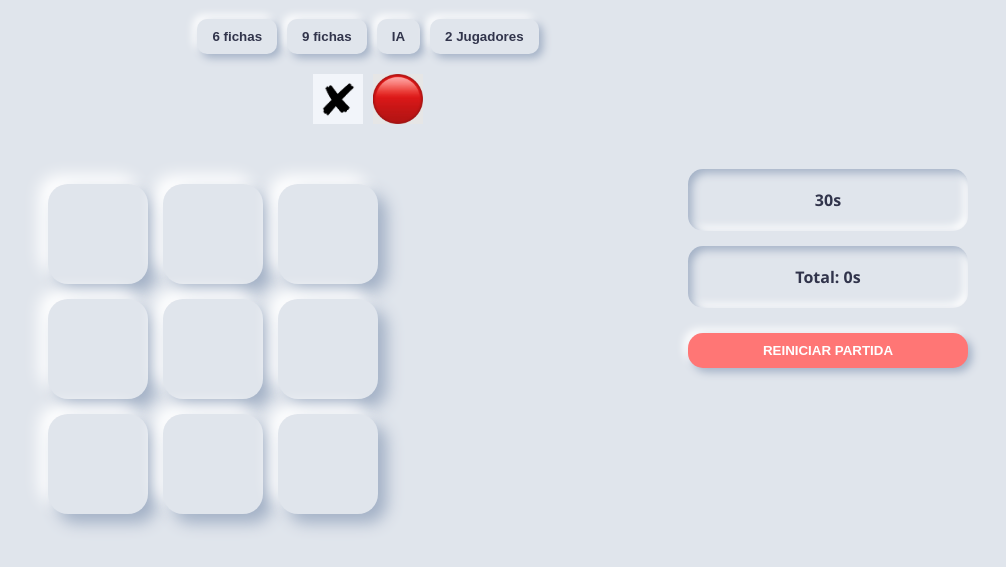
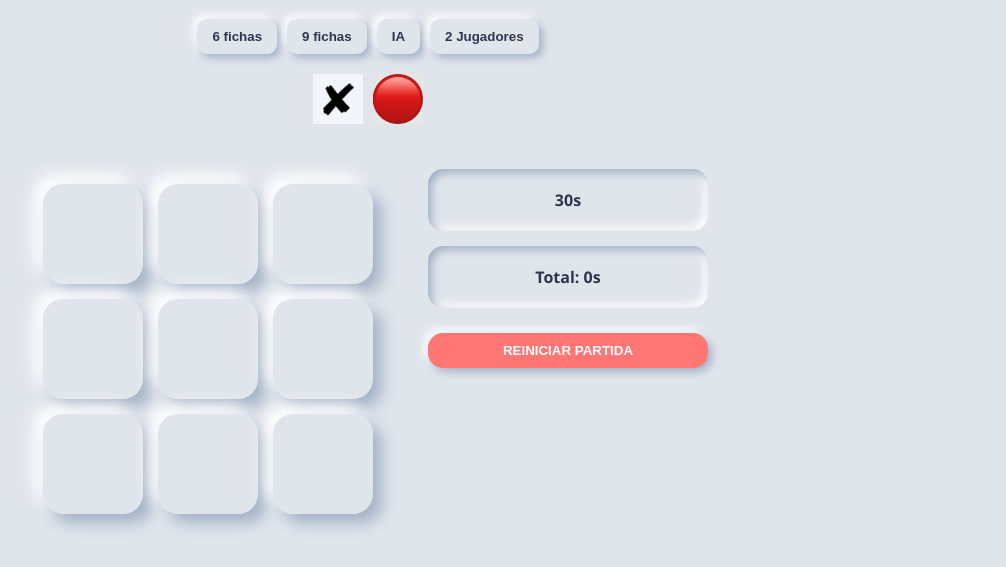
Before and after one commit to EverthRios02/juego-3enraya-ggm, a website: page public/TresEnRaya/index.html in a window 1280 px wide. Shown: the part 87-654 px from the top of the page, without its empty margins (272-1278 px from the left). Drawn offline with Linux system fonts and the light colour scheme.

Commit message:
Bug arreglado en la vista de escritorio

```diff
--- a/public/TresEnRaya/estilo.css
+++ b/public/TresEnRaya/estilo.css
@@ -36,11 +36,12 @@ h1 {
   flex-direction: row;
   flex-wrap: wrap;
   justify-content: center;
-  gap: 30px;
+  gap: 40px;
   align-items: flex-start;
   margin-top: 20px;
-  width: 100%;
-  max-width: 1200px;
+  width: fit-content;
+  margin-left: auto;
+  margin-right: auto;
 }
 
 /* tablero */
```
